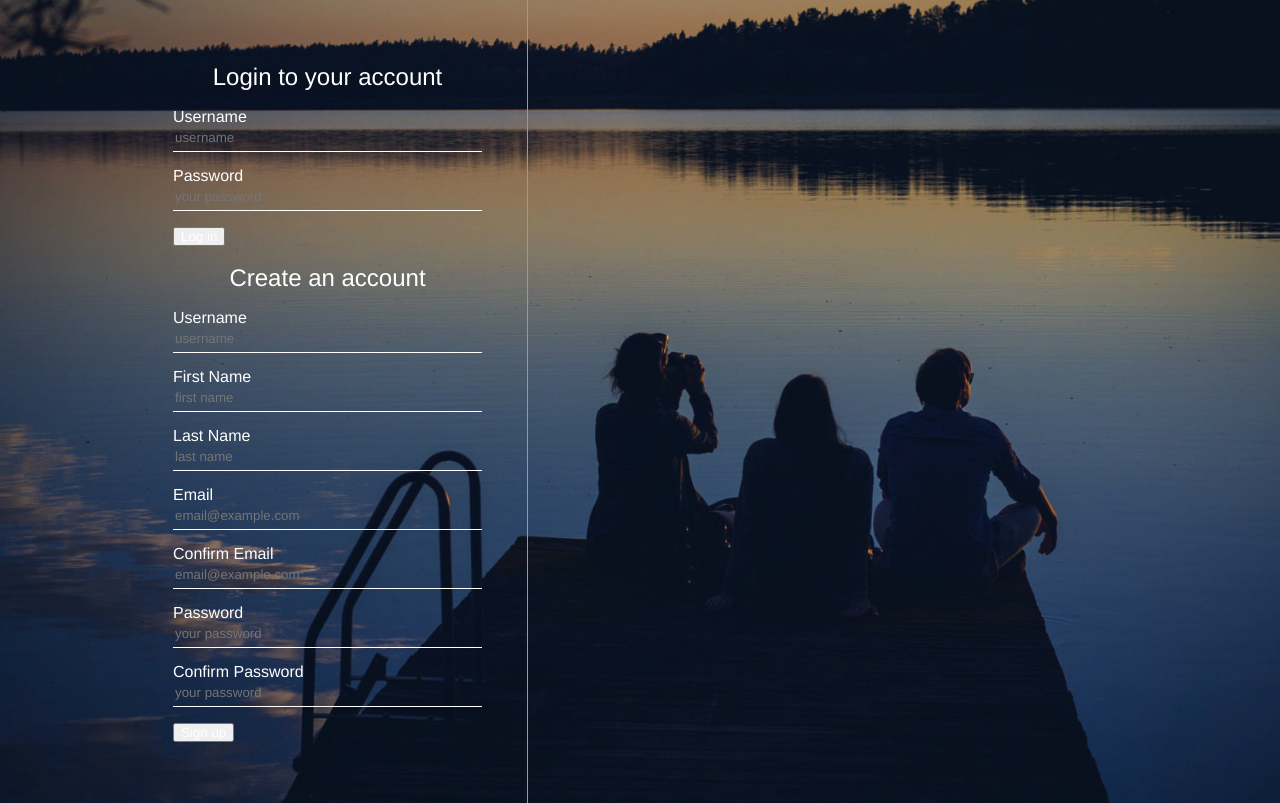
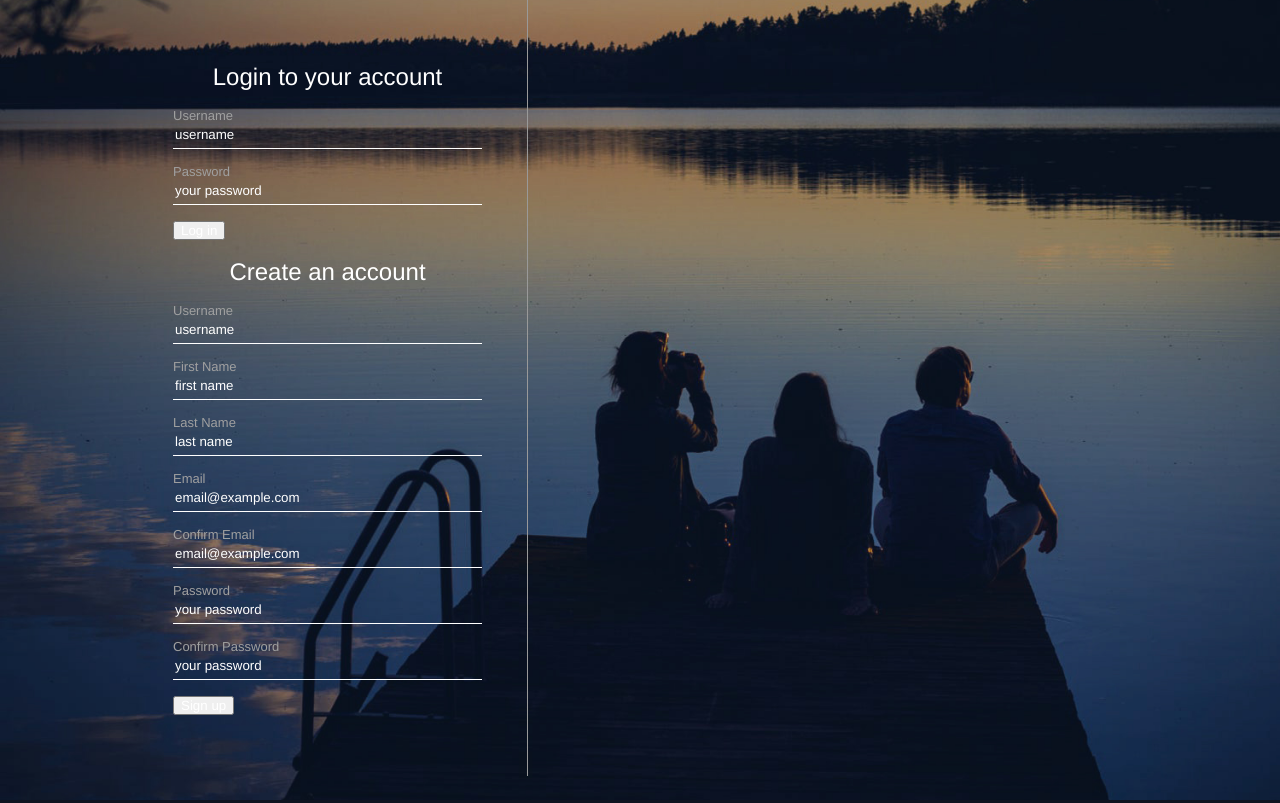
Before and after one commit to BenjaminKyhn/Spotify_Clone.php, a PHP site: page /register.php in a window 1280 px wide. Run offline with PHP 8.4, Linux system fonts and the light colour scheme.

Commit message:
Part 27 complete

```diff
--- a/assets/css/register.css
+++ b/assets/css/register.css
@@ -29,6 +29,19 @@ html, body{
     max-width: 1024px;
 }
 
+::-webkit-input-placeholder { /* Chrome/Opera/Safari */
+    color: white;
+}
+::-moz-placeholder { /* Firefox 19+ */
+    color: white;
+}
+:-ms-input-placeholder { /* IE 10+ */
+    color: white;
+}
+:-moz-placeholder { /* Firefox 18- */
+    color: white;
+}
+
 #inputContainer{
     width: 400px;
     padding: 45px;
@@ -49,3 +62,9 @@ html, body{
     line-height: 27px;
     width: 100%;
 }
+
+#inputContainer label {
+    font-size: 13px;
+    color: #a0a0a0;
+    margin-top: 15px;
+}
```
